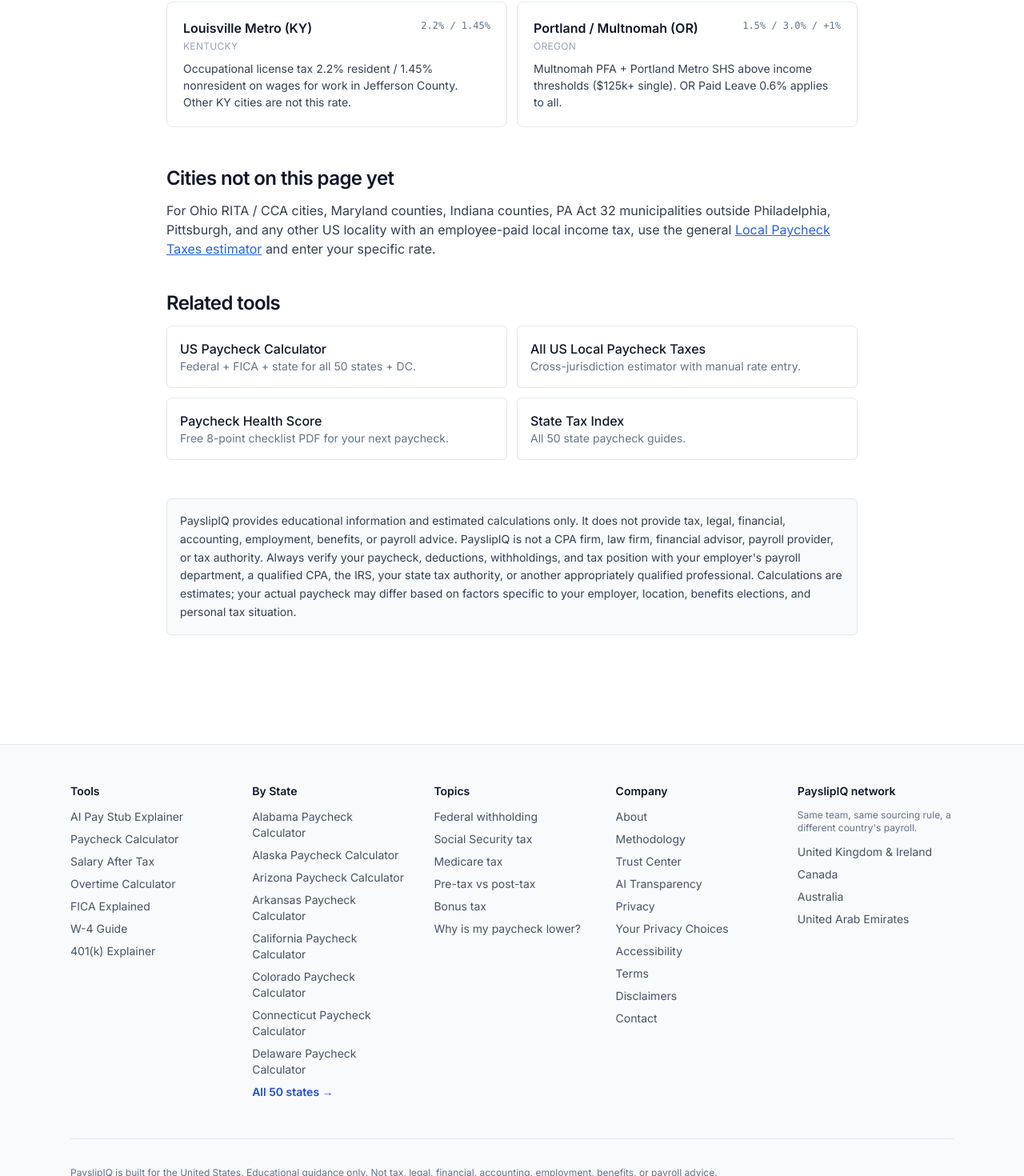
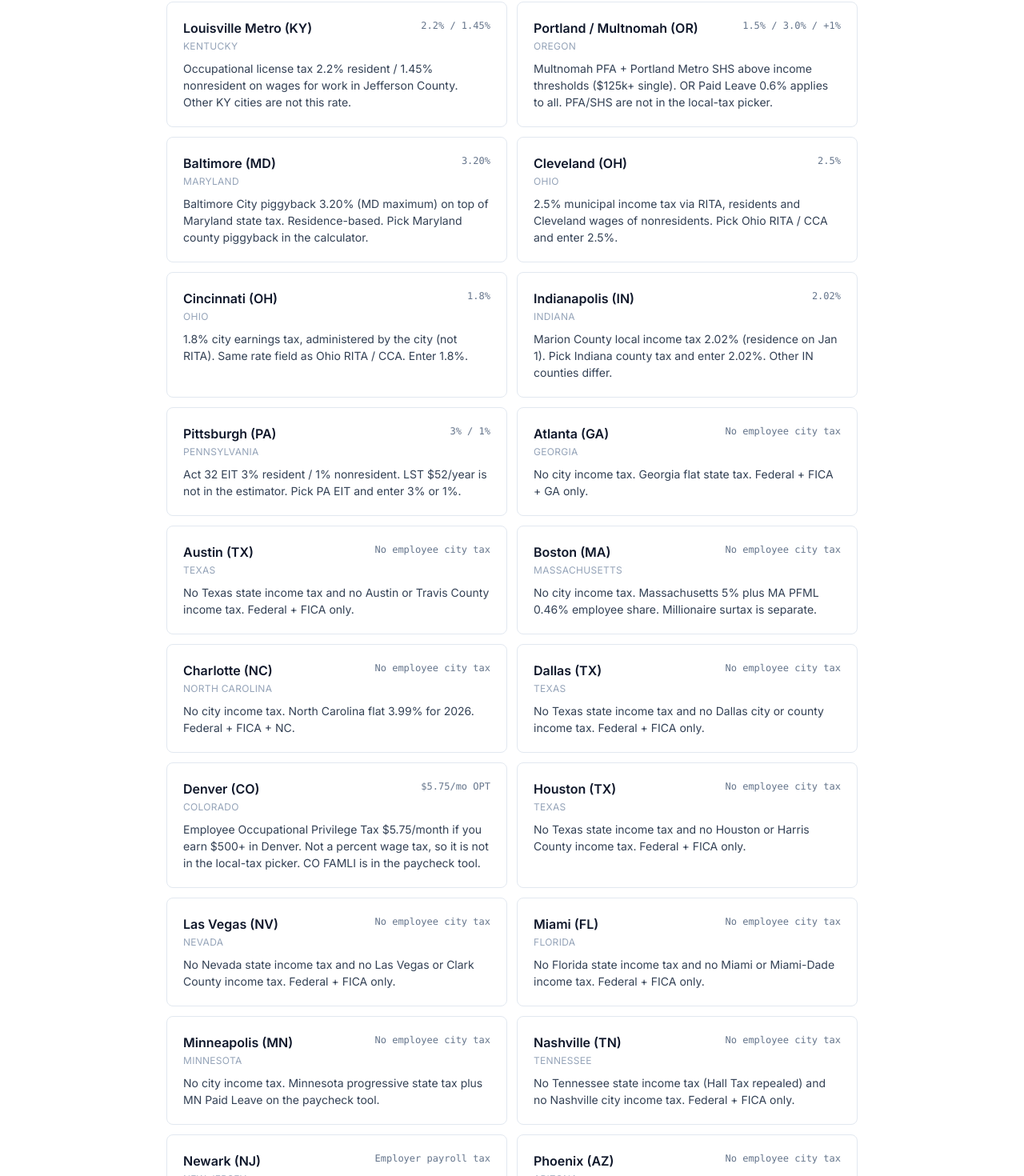
Before and after one commit to messinabenni-cyber/payslipiq-usa, a Next.js app: page /us/cities in a window 1280 px wide. Shown: the part 1032-2502 px from the top of the page at 80% size. Built offline with nearby package versions, Linux system fonts and the light colour scheme.

Commit message:
fix(copy): list every live city page; name Louisville on the local-tax guide
The cities index still said pages were missing while Cleveland, Baltimore,
and 18 others were already live. Local-paycheck-taxes table had Louisville
but the intro, meta, and HowTo did not.

```diff
--- a/src/app/(en)/us/cities/page.tsx
+++ b/src/app/(en)/us/cities/page.tsx
@@ -88,8 +88,148 @@
     name: 'Portland / Multnomah (OR)',
     slug: 'portland-multnomah',
     state: 'Oregon',
-    blurb: 'Multnomah PFA + Portland Metro SHS above income thresholds ($125k+ single). OR Paid Leave 0.6% applies to all.',
+    blurb: 'Multnomah PFA + Portland Metro SHS above income thresholds ($125k+ single). OR Paid Leave 0.6% applies to all. PFA/SHS are not in the local-tax picker.',
     rate: '1.5% / 3.0% / +1%',
+  },
+  {
+    name: 'Baltimore (MD)',
+    slug: 'baltimore',
+    state: 'Maryland',
+    blurb: 'Baltimore City piggyback 3.20% (MD maximum) on top of Maryland state tax. Residence-based. Pick Maryland county piggyback in the calculator.',
+    rate: '3.20%',
+  },
+  {
+    name: 'Cleveland (OH)',
+    slug: 'cleveland',
+    state: 'Ohio',
+    blurb: '2.5% municipal income tax via RITA, residents and Cleveland wages of nonresidents. Pick Ohio RITA / CCA and enter 2.5%.',
+    rate: '2.5%',
+  },
+  {
+    name: 'Cincinnati (OH)',
+    slug: 'cincinnati',
+    state: 'Ohio',
+    blurb: '1.8% city earnings tax, administered by the city (not RITA). Same rate field as Ohio RITA / CCA. Enter 1.8%.',
+    rate: '1.8%',
+  },
+  {
+    name: 'Indianapolis (IN)',
+    slug: 'indianapolis',
+    state: 'Indiana',
+    blurb: 'Marion County local income tax 2.02% (residence on Jan 1). Pick Indiana county tax and enter 2.02%. Other IN counties differ.',
+    rate: '2.02%',
+  },
+  {
+    name: 'Pittsburgh (PA)',
+    slug: 'pittsburgh',
+    state: 'Pennsylvania',
+    blurb: 'Act 32 EIT 3% resident / 1% nonresident. LST $52/year is not in the estimator. Pick PA EIT and enter 3% or 1%.',
+    rate: '3% / 1%',
+  },
+  {
+    name: 'Atlanta (GA)',
+    slug: 'atlanta',
+    state: 'Georgia',
+    blurb: 'No city income tax. Georgia flat state tax. Federal + FICA + GA only.',
+    rate: 'No employee city tax',
+  },
+  {
+    name: 'Austin (TX)',
+    slug: 'austin',
+    state: 'Texas',
+    blurb: 'No Texas state income tax and no Austin or Travis County income tax. Federal + FICA only.',
+    rate: 'No employee city tax',
+  },
+  {
+    name: 'Boston (MA)',
+    slug: 'boston',
+    state: 'Massachusetts',
+    blurb: 'No city income tax. Massachusetts 5% plus MA PFML 0.46% employee share. Millionaire surtax is separate.',
+    rate: 'No employee city tax',
+  },
+  {
+    name: 'Charlotte (NC)',
+    slug: 'charlotte',
+    state: 'North Carolina',
+    blurb: 'No city income tax. North Carolina flat 3.99% for 2026. Federal + FICA + NC.',
+    rate: 'No employee city tax',
+  },
+  {
+    name: 'Dallas (TX)',
+    slug: 'dallas',
+    state: 'Texas',
+    blurb: 'No Texas state income tax and no Dallas city or county income tax. Federal + FICA only.',
+    rate: 'No employee city tax',
+  },
+  {
+    name: 'Denver (CO)',
+    slug: 'denver',
+    state: 'Colorado',
+    blurb: 'Employee Occupational Privilege Tax $5.75/month if you earn $500+ in Denver. Not a percent wage tax, so it is not in the local-tax picker. CO FAMLI is in the paycheck tool.',
+    rate: '$5.75/mo OPT',
+  },
+  {
+    name: 'Houston (TX)',
+    slug: 'houston',
+    state: 'Texas',
+    blurb: 'No Texas state income tax and no Houston or Harris County income tax. Federal + FICA only.',
+    rate: 'No employee city tax',
+  },
+  {
+    name: 'Las Vegas (NV)',
+    slug: 'las-vegas',
+    state: 'Nevada',
+    blurb: 'No Nevada state income tax and no Las Vegas or Clark County income tax. Federal + FICA only.',
+    rate: 'No employee city tax',
+  },
+  {
+    name: 'Miami (FL)',
+    slug: 'miami',
+    state: 'Florida',
+    blurb: 'No Florida state income tax and no Miami or Miami-Dade income tax. Federal + FICA only.',
+    rate: 'No employee city tax',
+  },
+  {
+    name: 'Minneapolis (MN)',
+    slug: 'minneapolis',
+    state: 'Minnesota',
+    blurb: 'No city income tax. Minnesota progressive state tax plus MN Paid Leave on the paycheck tool.',
+    rate: 'No employee city tax',
+  },
+  {
+    name: 'Nashville (TN)',
+    slug: 'nashville',
+    state: 'Tennessee',
+    blurb: 'No Tennessee state income tax (Hall Tax repealed) and no Nashville city income tax. Federal + FICA only.',
+    rate: 'No employee city tax',
+  },
+  {
+    name: 'Newark (NJ)',
+    slug: 'newark',
+    state: 'New Jersey',
+    blurb: 'No employee-side Newark city income tax. Newark Payroll Tax 1.1% is employer-paid. NJ SDI/FLI are on the paycheck tool.',
+    rate: 'Employer payroll tax',
+  },
+  {
+    name: 'Phoenix (AZ)',
+    slug: 'phoenix',
+    state: 'Arizona',
+    blurb: 'No city income tax. Arizona flat 2.5%. Federal + FICA + AZ.',
+    rate: 'No employee city tax',
+  },
+  {
+    name: 'San Diego (CA)',
+    slug: 'san-diego',
+    state: 'California',
+    blurb: 'No city income tax. California progressive state tax plus CA SDI 1.3% (no wage cap).',
+    rate: 'No employee city tax',
+  },
+  {
+    name: 'Seattle (WA)',
+    slug: 'seattle',
+    state: 'Washington',
+    blurb: 'No Washington state income tax and no Seattle city income tax. WA PFML and WA Cares are on the paycheck tool.',
+    rate: 'No employee city tax',
   },
 ];
 
@@ -118,10 +258,9 @@
           <p className="text-xs uppercase tracking-wide text-slate-500 mb-2">USA · CITY PAYCHECK CALCULATORS · 2026 · Educational only</p>
           <h1 className="text-3xl md:text-5xl font-semibold tracking-tight">US city paycheck calculators</h1>
           <p className="mt-4 text-lg text-slate-700">
-            Per-city paycheck calculators that factor in the local income tax most state-level
-            calculators skip. Each page walks through the full stack: federal + FICA + state +
-            any state worker contributions (SDI, PFL, PFML, FAMLI, TDI) + the city/local tax.
-            Primary-sourced rates, verified for 2026.
+            Every live city paycheck page on PayslipIQ is listed here. Pages with an employee
+            local tax preselect that line. Pages with no city income tax say so. Other KY
+            occupational rates and Oregon PFA/SHS stay out of the picker.
           </p>
         </header>
 
@@ -145,15 +284,14 @@
         </section>
 
         <section className="mt-12">
-          <h2 className="text-2xl font-semibold tracking-tight mb-3">Cities not on this page yet</h2>
+          <h2 className="text-2xl font-semibold tracking-tight mb-3">Localities without their own page</h2>
           <p className="text-slate-700">
-            For Ohio RITA / CCA cities, Maryland counties, Indiana counties, PA Act 32 municipalities
-            outside Philadelphia, Pittsburgh, and any other US locality with an employee-paid local
-            income tax, use the general{' '}
+            Other Ohio RITA / CCA cities, Maryland counties, Indiana counties, PA Act 32 municipalities,
+            and Kentucky occupational cities besides Louisville Metro: use the{' '}
             <Link href="/us/local-paycheck-taxes" className="text-blue-600 underline">
               Local Paycheck Taxes estimator
             </Link>{' '}
-            and enter your specific rate.
+            and enter the published rate. Do not use Louisville Metro 2.2% for those KY cities.
           </p>
         </section>
 
--- a/src/app/(en)/us/local-paycheck-taxes/page.tsx
+++ b/src/app/(en)/us/local-paycheck-taxes/page.tsx
@@ -12,11 +12,11 @@
 
 export const metadata: Metadata = {
   title: 'Local Paycheck Taxes (USA, 2026) | PayslipIQ',
-  description: 'NYC, Yonkers, PA EIT, Ohio RITA, MD county, Wilmington, KC/STL, IN county, Detroit. Plain-English guide to US local income tax + an estimator.',
+  description: 'NYC, Yonkers, PA EIT, Ohio RITA, MD county, Wilmington, KC/STL, IN county, Detroit, Louisville Metro. Plain-English guide to US local income tax + an estimator.',
   alternates: { canonical: PAGE_URL, languages: { 'en-US': PAGE_URL, 'x-default': PAGE_URL } },
   openGraph: {
     title: 'Local Paycheck Taxes (USA, 2026)',
-    description: 'NYC, Yonkers, PA EIT, Ohio RITA, MD county, Wilmington, KC/STL, IN county, Detroit. Estimator + plain-English guide.',
+    description: 'NYC, Yonkers, PA EIT, Ohio RITA, MD county, Wilmington, KC/STL, IN county, Detroit, Louisville Metro. Estimator + plain-English guide.',
     url: PAGE_URL,
     type: 'website',
     images: [{ url: 'https://payslipiq.com/api/og?title=Local%20Paycheck%20Taxes&eyebrow=USA%202026', width: 1200, height: 630 }]
@@ -25,7 +25,7 @@
 
 const FAQS = [
   { q: 'What is a local income tax?', a: 'A tax levied by a city, county, or school district on wage income on top of federal and state tax. Some localities tax residents only (NYC, Yonkers). Others tax anyone who works there (Kansas City, St. Louis earnings tax, Detroit nonresident, Wilmington wage tax). PA cities use Earned Income Tax (EIT) under Act 32 with a rate that varies by municipality and school district.' },
-  { q: 'Do all states have local income taxes?', a: 'No. Most do not. The big locality clusters are Pennsylvania (every municipality and school district has an EIT), Ohio (RITA / CCA cities), Maryland (every county piggybacks on state tax), Indiana (every county), Michigan (city of Detroit and ~22 others), New York (NYC + Yonkers residents), Kansas City and St. Louis (earnings tax), and Wilmington DE. California, Texas, Florida, and most states do not have employee local income tax.' },
+  { q: 'Do all states have local income taxes?', a: 'No. Most do not. The big locality clusters are Pennsylvania (every municipality and school district has an EIT), Ohio (RITA / CCA cities), Maryland (every county piggybacks on state tax), Indiana (every county), Michigan (city of Detroit and ~22 others), New York (NYC + Yonkers residents), Kansas City and St. Louis (earnings tax), Wilmington DE, and Kentucky occupational license taxes (Louisville Metro is in this picker; other KY cities are not). California, Texas, Florida, and most states do not have employee local income tax. Oregon PFA/SHS are high-earner taxes on taxable income, not in this picker.' },
   { q: 'How do I find my local rate?', a: 'PA: PA DCED Local Tax Finder by address. Ohio: RITA or CCA city register. Maryland: Comptroller of MD county tax table. Indiana: Indiana DOR County Tax Rates. Michigan: city treasurer. NYC / Yonkers: NY Department of Taxation and Finance. Kansas City / St. Louis: city Revenue Division. Wilmington: City of Wilmington Earned Income Tax. Always verify with the official agency, not a third-party blog.' },
   { q: 'Does the calculator on this page handle all of them?', a: 'It estimates the most common locality patterns: NYC top-marginal resident rate, Yonkers surcharge, PA EIT (you enter your rate), Ohio RITA / CCA (you enter), Maryland county (you enter or use mid-range default), Indiana county (you enter), Michigan city (you enter), Wilmington 1.25%, KC and STL 1%, Louisville Metro occupational 2.2% resident / 1.45% nonresident. Other KY occupational taxes and Oregon Multnomah/Metro PFA+SHS high-earner taxes are not in the picker. For unusual cases, use the city revenue agency directly.' },
   { q: 'Is my employer required to withhold local tax?', a: 'In some states (PA Act 32, Ohio courtesy withholding rules, Maryland piggyback) employers must withhold for the work location, the resident location, or both. In states without local income tax, the locality lines on your stub will be blank. If you live in a locality with tax but your employer is not withholding, you may owe at filing. Check with payroll and the city revenue agency.' },
@@ -53,7 +53,7 @@
   return (
     <main className="piq-container py-10 max-w-3xl">
       <BreadcrumbSchema items={[{ name: 'PayslipIQ USA', url: 'https://payslipiq.com/us' }, { name: 'Local Paycheck Taxes', url: PAGE_URL }]} />
-      <ArticleSchema headline="Local Paycheck Taxes (USA, 2026)" description="NYC, Yonkers, PA EIT, Ohio RITA, MD county, Wilmington, KC/STL, Indiana county, Detroit. Plain-English guide and estimator." url={PAGE_URL} />
+      <ArticleSchema headline="Local Paycheck Taxes (USA, 2026)" description="NYC, Yonkers, PA EIT, Ohio RITA, MD county, Wilmington, KC/STL, Indiana county, Detroit, Louisville Metro. Plain-English guide and estimator." url={PAGE_URL} />
       <FAQSchema items={FAQS} />
 
       <div className="text-[12px] uppercase tracking-[0.14em] text-accent font-semibold">Local taxes</div>
@@ -67,7 +67,7 @@
       <section className="mt-8 rounded-md border border-line bg-white p-5">
         <h2 className="text-xl font-semibold mb-2">In plain English</h2>
         <p className="text-[15px] text-ink/85 leading-relaxed">
-          A local income tax is a city, county, or school-district tax on wages, on top of federal and state tax. Most US workers do not pay one, but if you live or work in NYC, Yonkers, any Pennsylvania municipality, an Ohio RITA / CCA city, a Maryland county, an Indiana county, Detroit (or ~22 other Michigan cities), Wilmington DE, Kansas City MO, or St. Louis MO, your paycheck has an extra line. Rates range from 1% (Wilmington, KC, STL) to ~3.9% (NYC top marginal). PayslipIQ&apos;s estimator below approximates the most common patterns. Verify with your city or county revenue agency before relying on a number.
+          A local income tax is a city, county, or school-district tax on wages, on top of federal and state tax. Most US workers do not pay one, but if you live or work in NYC, Yonkers, any Pennsylvania municipality, an Ohio RITA / CCA city, a Maryland county, an Indiana county, Detroit (or ~22 other Michigan cities), Wilmington DE, Kansas City MO, St. Louis MO, or Louisville Metro KY, your paycheck has an extra line. Rates range from 1% (Wilmington, KC, STL) to ~3.9% (NYC top marginal). Louisville Metro is 2.2% resident / 1.45% nonresident. PayslipIQ&apos;s estimator below approximates the most common patterns. Verify with your city or county revenue agency before relying on a number.
         </p>
       </section>
 
@@ -145,8 +145,8 @@
       </nav>
 
       <div className="mt-12">
-      <SoftwareApplicationLd url="https://payslipiq.com/us/local-paycheck-taxes" name="PayslipIQ Local Tax Calculator" description="Free local-tax estimator covering NYC, Yonkers, Philadelphia, Detroit, Ohio RITA and CCA cities, Indiana and Maryland counties. Educational only." category="FinanceApplication" />
-      <HowToLd name="How to use the PayslipIQ Local Tax Calculator" description="Step-by-step guide to using the PayslipIQ Local Tax Calculator." steps={[ { name: "Enter your gross pay", text: "Type your per-period gross pay so the calculator can apply local rates." }, { name: "Select your locality", text: "Pick from NYC, Yonkers, Philadelphia, Detroit, Ohio RITA / CCA, Indiana and Maryland counties." }, { name: "Review the breakdown", text: "The calculator returns the local tax line in plain English with a one-line explanation." } ]} />
+      <SoftwareApplicationLd url="https://payslipiq.com/us/local-paycheck-taxes" name="PayslipIQ Local Tax Calculator" description="Free local-tax estimator covering NYC, Yonkers, Philadelphia, Detroit, Louisville Metro, Ohio RITA and CCA cities, Indiana and Maryland counties. Educational only." category="FinanceApplication" />
+      <HowToLd name="How to use the PayslipIQ Local Tax Calculator" description="Step-by-step guide to using the PayslipIQ Local Tax Calculator." steps={[ { name: "Enter your gross pay", text: "Type your per-period gross pay so the calculator can apply local rates." }, { name: "Select your locality", text: "Pick from NYC, Yonkers, Philadelphia, Detroit, Louisville Metro, Ohio RITA / CCA, Indiana and Maryland counties." }, { name: "Review the breakdown", text: "The calculator returns the local tax line in plain English with a one-line explanation." } ]} />
         <MasterDisclaimer variant="long" />
       </div>
     </main>
```
